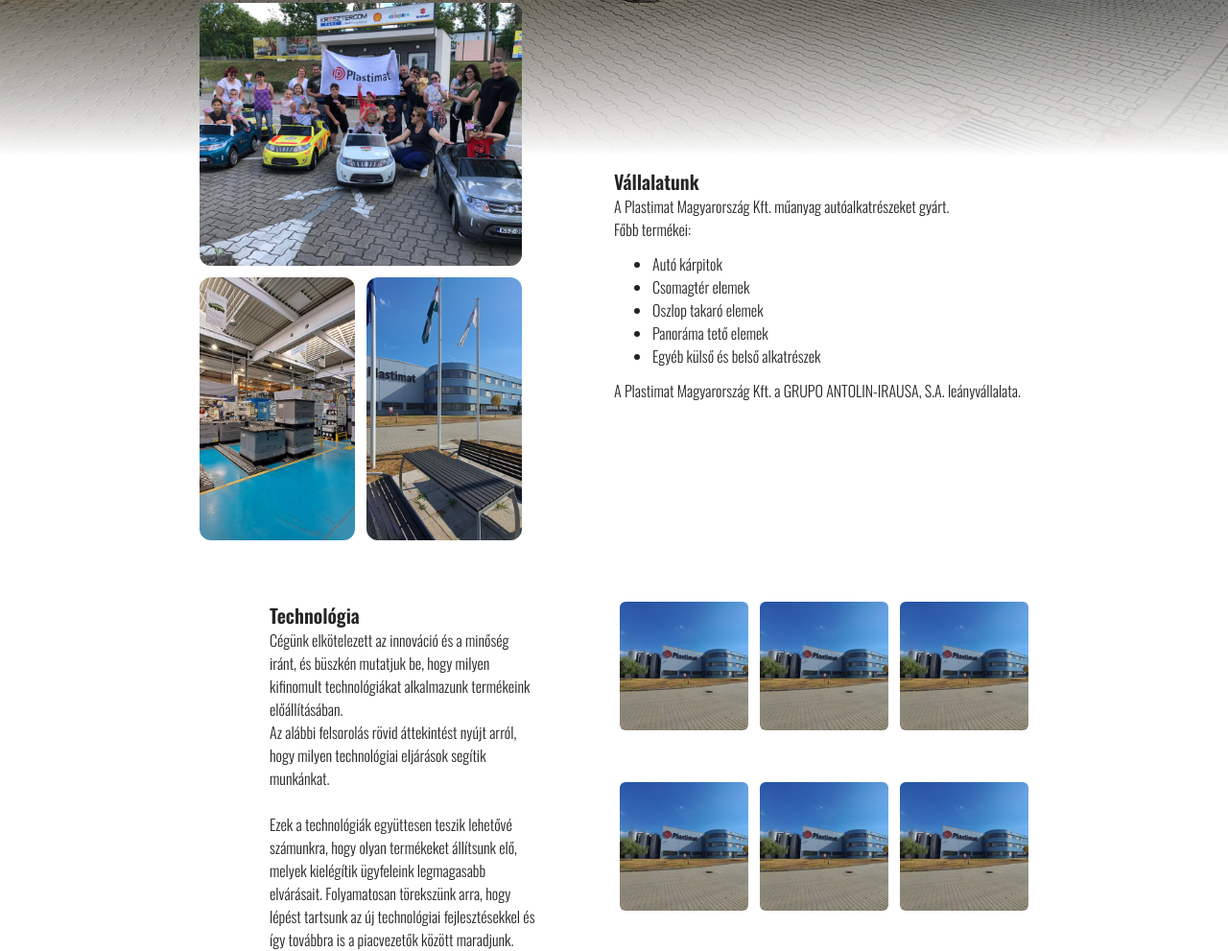
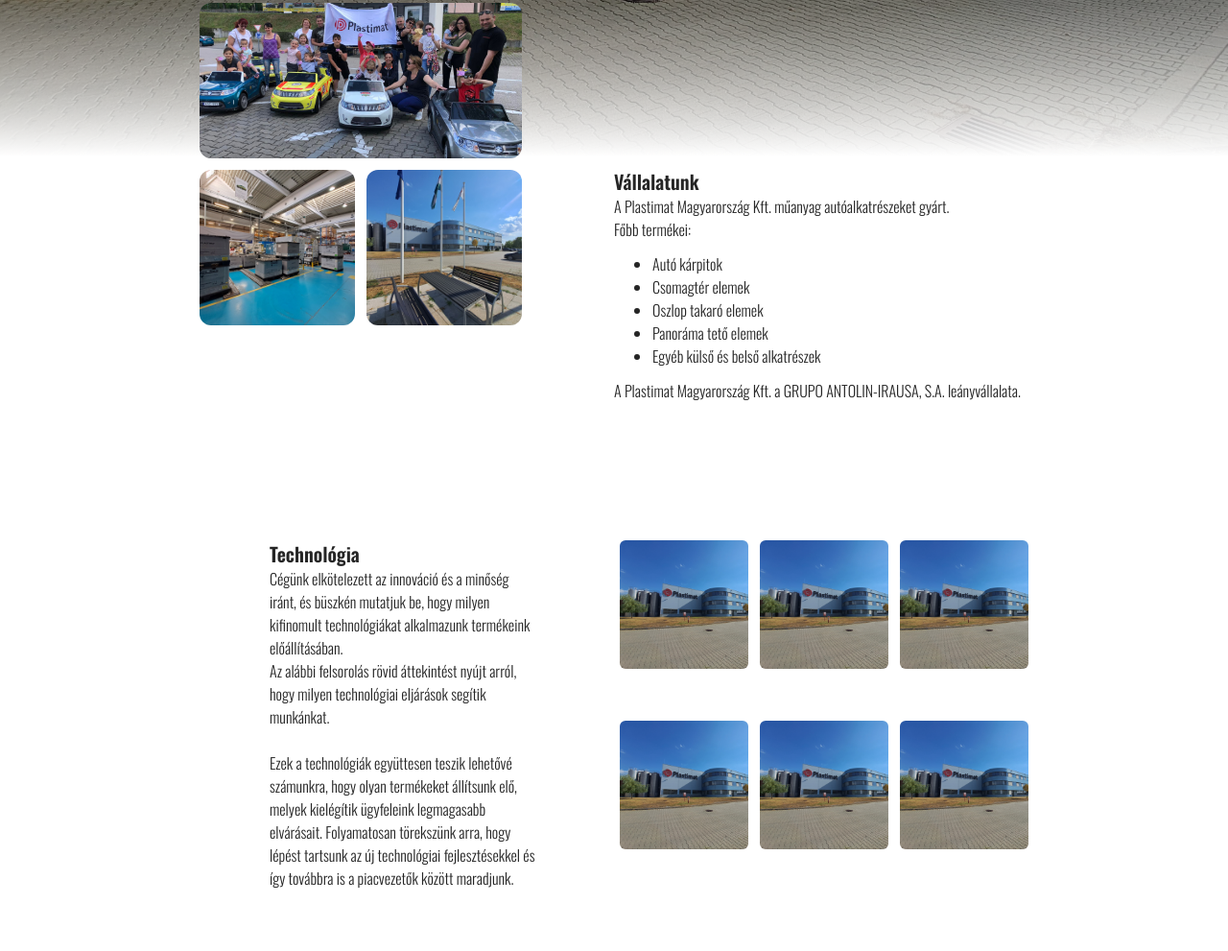
Before and after one commit to robertlocskai/Plastimat, a website: page src/index.html in a window 1280 px wide. Shown: the part 557-1548 px from the top of the page at 96% size. After the commit the page ends 1484 px from the top, so only its background shows below. Drawn offline with nearby package versions, Linux system fonts and the light colour scheme.

Commit message:
fix: fixed vallalat image aspect rations

```diff
--- a/src/index.html
+++ b/src/index.html
@@ -96,12 +96,12 @@
 		<!--IMAGES-->
 		<div class="absolute w-2/4 h-auto z-10 flex justify-start items-start">
 
-			<div id="headerImages" class="hidden lg:inline w-[35rem] h-[35rem] ml-52 mr-24 -translate-y-40">
+			<div id="headerImages" class="hidden lg:inline w-[35rem]  ml-52 mr-24 -translate-y-40">
 				<div class="w-full h-full grid gap-3 grid-rows-2 grid-cols-4">
 					<!--<img src="./images/p3.jpg" class="bg-black col-span-3 row-span-1 rounded-xl" />-->
 					<div class="col-start-1 col-span-4 rounded-xl bg-[url('/src/images/p1.jpg')] bg-center bg-cover bg-no-repeat"></div>
-					<div class="col-start-1 col-span-2 rounded-xl bg-[url('/src/images/p2.jpg')] bg-center bg-cover bg-no-repeat"></div>
-					<div class="col-start-3 col-span-2 rounded-xl bg-[url('/src/images/p3.jpg')] bg-center bg-cover bg-no-repeat"></div>
+					<div class="col-start-1 col-span-2 aspect-square rounded-xl bg-[url('/src/images/p2.jpg')] bg-center bg-cover bg-no-repeat"></div>
+					<div class="col-start-3 col-span-2 aspect-square rounded-xl bg-[url('/src/images/p3.jpg')] bg-center bg-cover bg-no-repeat"></div>
 				</div>
 			</div>
 
@@ -127,7 +127,7 @@
 		</div>
 
 		<!--TECHNOOGIA-->
-		<div class="w-auto h-auto ml-14 mr-14 mt-12 lg:mt-52 lg:mr-52 lg:ml-52 font-light">
+		<div class="w-auto h-auto ml-14 mr-14 mt-12 lg:mt-36 lg:mr-52 lg:ml-52 font-light">
 
 			<div class="grid grid-cols-3 lg:grid-cols-12 gap-3">
 
```
Also changed, not shown: src/css/output.css.
